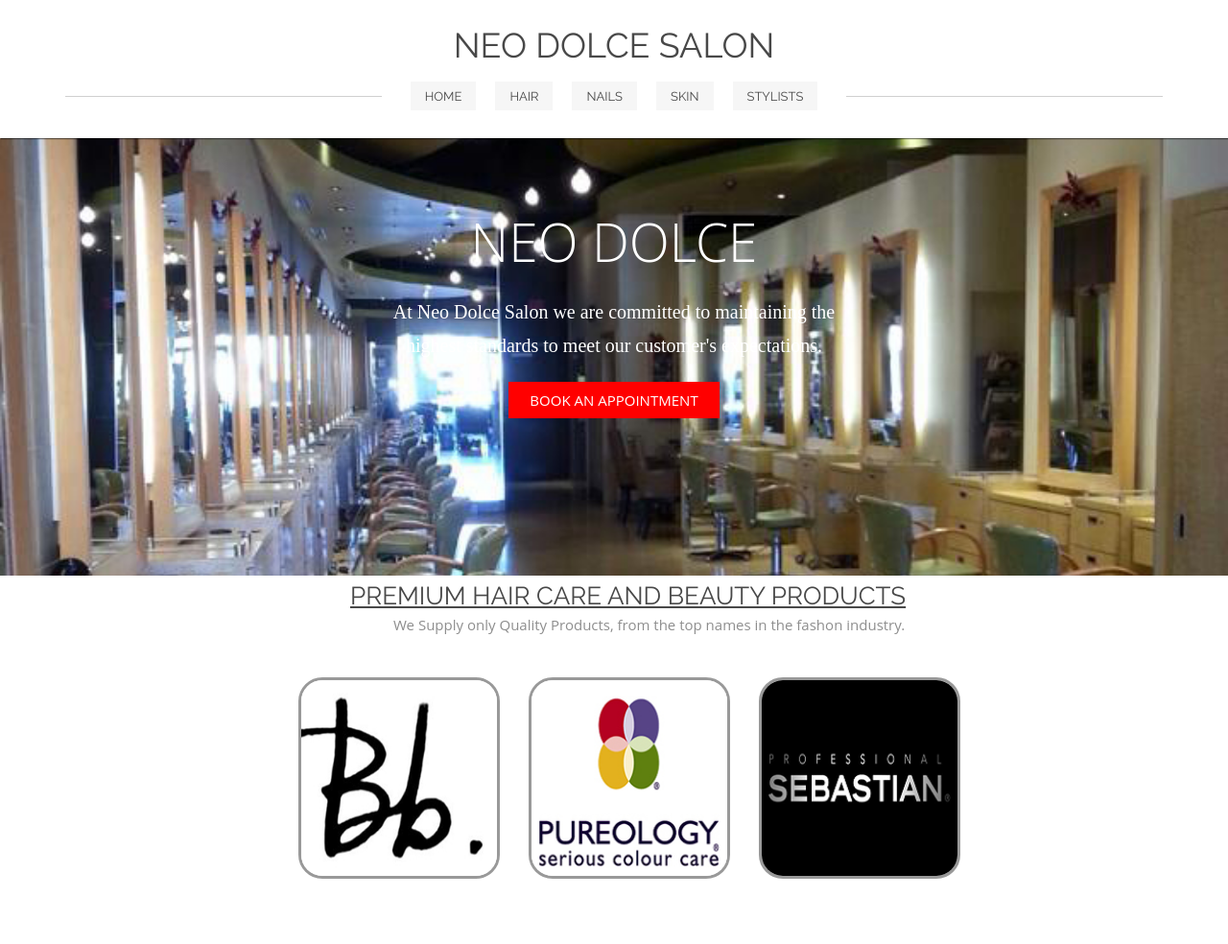
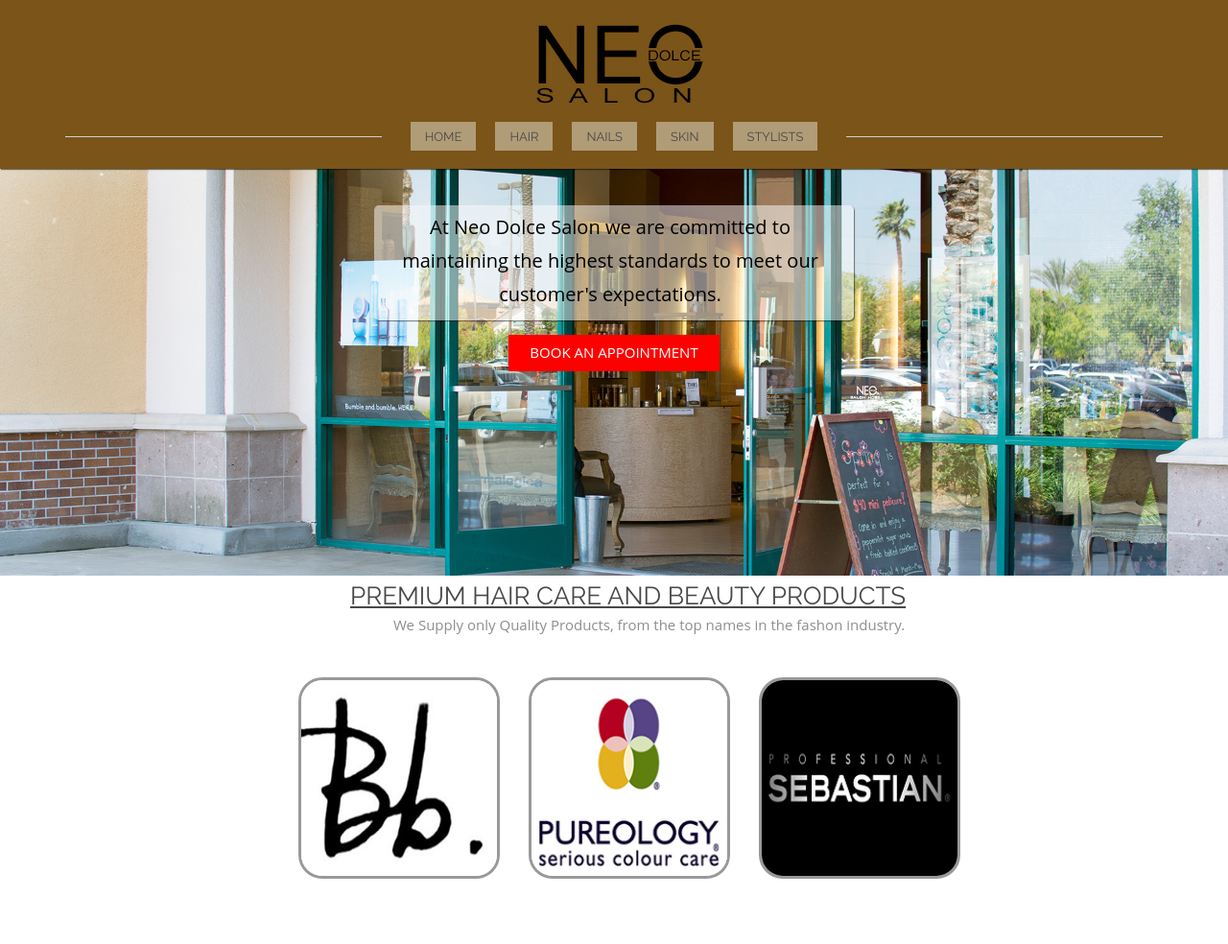
Before and after one commit to xDarkicex/salon, a plain HTML site: page index.html in a window 1280 px wide. Shown: the top 984 px of the page at 96% size. Drawn offline with Linux system fonts and the light colour scheme; a web font is replaced by a local one.

Commit message:
building

```diff
--- a/assets/css/main.css
+++ b/assets/css/main.css
@@ -25,13 +25,15 @@ header {
     width: 100%;
     position: fixed;
     left:0;
-    background-color: #fff;
-    box-shadow: 1px 1px 1px rgba(0,0,0,0.5)
+    background-color: #7A5418;
+    box-shadow: 1px 1px 1px rgba(0,0,0,0.5);
 }
 
 .logo{
     padding-left: 0px;
+    padding-bottom: 15px;
     margin-left: 0px;
+
 }
 
 ul {
@@ -82,6 +84,25 @@ figcaption {
     -webkit-align-items: center;
         -ms-flex-align: center;
             align-items: center;
+}
+
+.figcapbox{
+    display: flex;
+    width: 500px;
+    height: 120px;
+    background-color: rgba(255,255,255,.5);
+    border-radius: 5px;
+    box-shadow: 1px 1px 1px rgba(0,0,0,0.5);
+    margin-bottom: 15px;
+}
+.figcapbox h3{
+    text-align: center;
+    padding-left: 25px;
+    padding-right: 25px;
+    padding-top: 5px;
+    color:#000;
+    font-family: 'Open sans', sans-serif;
+
 }
 
 h2, h3 {
@@ -419,23 +440,37 @@ MEDIA QUERIES
     .main-image {
         width: 100%;
         height: 600px;
-        background: url("../images/Neo-Dolce-Beauty-Salon-No.jpg") center 30% no-repeat;
+        background: url("../images/salon.jpg") center 30% no-repeat;
         background-size: cover;
     }
 
-    /*changes main image and size of main image*/
-    .us-image {
-        width: 100%;
-        height: 600px;
-        background: url("../images/us_left_web_30.jpg") center 30% no-repeat;
-        background-size: cover;
-    }
 
     /*adds navigation at top*/
     header {
-        height: 9em;
+        height: 11em;
     }
+{
+    position: relative;
+}
+/*.neo{
+    font-size: 2.7em;
+    position: absolute;
+    top:0;
+    left: 43%;
+}
 
+.dolce{
+    font-size: .6em;
+    float:left;
+    width: 100px;
+    height:25px;
+    background-color: #7A5418;
+    position: absolute;
+    top:32px;
+    left: 50%;
+
+
+}*/
     header h1 {
         text-align: center;
         padding-bottom: 20px;
@@ -465,7 +500,7 @@ MEDIA QUERIES
         margin-left: 10px;
         margin-right: 10px;
         height: 30px;
-        background-color: #f6f6f6;
+        background-color: #B19C78 ;
         font-family: 'Raleway', sans-serif;
         font-size: 13px;
         color: #484848;
@@ -474,7 +509,7 @@ MEDIA QUERIES
     }
 
     li a:hover {
-        background-color: red;
+        background-color: #498304;
         color:white;
     }
 
--- a/index.html
+++ b/index.html
@@ -18,7 +18,15 @@ highest standards to meet our customer's expectations.">
 </head>
 <body>
 <header id="top">
-    <h1 class="logo">NEO DOLCE SALON</h1>
+<div class="logo">
+<img src="assets/images/logo.jpg">
+</div>
+
+<!--
+<div class="logo">
+    <h1><span class="neo">NEO</span> <div class="dolce">DOLCE</div> <span class="salonalign">SALON</span></h1>
+
+</div>-->
     <nav>
         <ul>
             <li class="line"><span></span></li>
@@ -33,11 +41,14 @@ highest standards to meet our customer's expectations.">
 </header>
 <figure class="main-image">
     <figcaption>
-        <h2 class="image-text">NEO DOLCE</h2>
+    <div class="figcapbox">
+
 
         <h3>At Neo Dolce Salon we are committed to maintaining the
 highest standards to meet our customer's expectations.</h3>
-        <a href="#book" class="book-appointment">BOOK AN APPOINTMENT</a>
+
+        </div>
+         <a href="#book" class="book-appointment">BOOK AN APPOINTMENT</a>
     </figcaption>
 </figure>
 <section>
@@ -61,7 +72,7 @@ highest standards to meet our customer's expectations.</h3>
 
 <section>
     <article>
-        <h1>Book An Appointment Today</h1>
+        <h1 id="book">Book An Appointment Today</h1>
 
         <h2>Choose From one of our top Stylists</h2>
 
```
Also changed, not shown: assets/images/logo.jpg (added), assets/images/salon.jpg (added), 2 other files.
